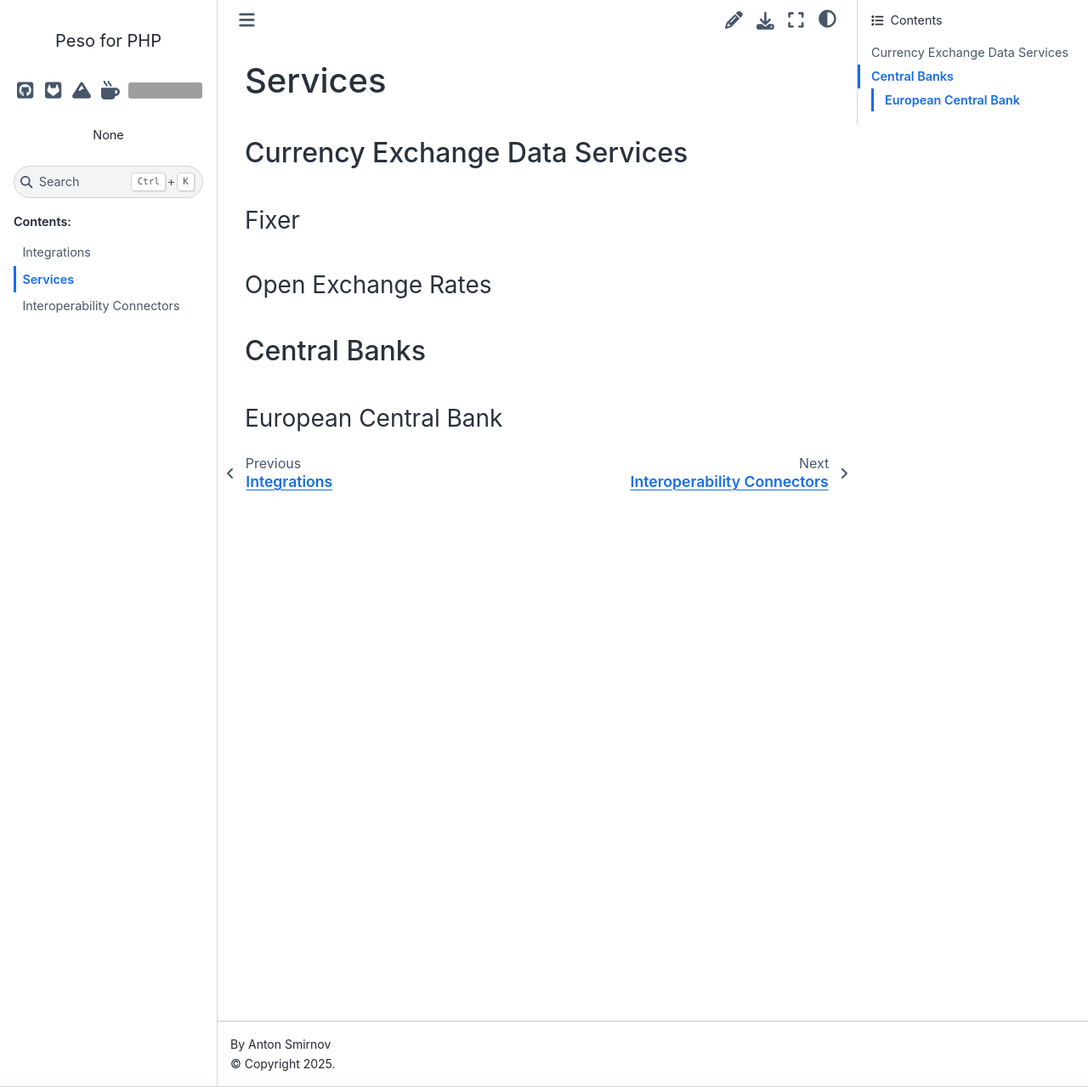
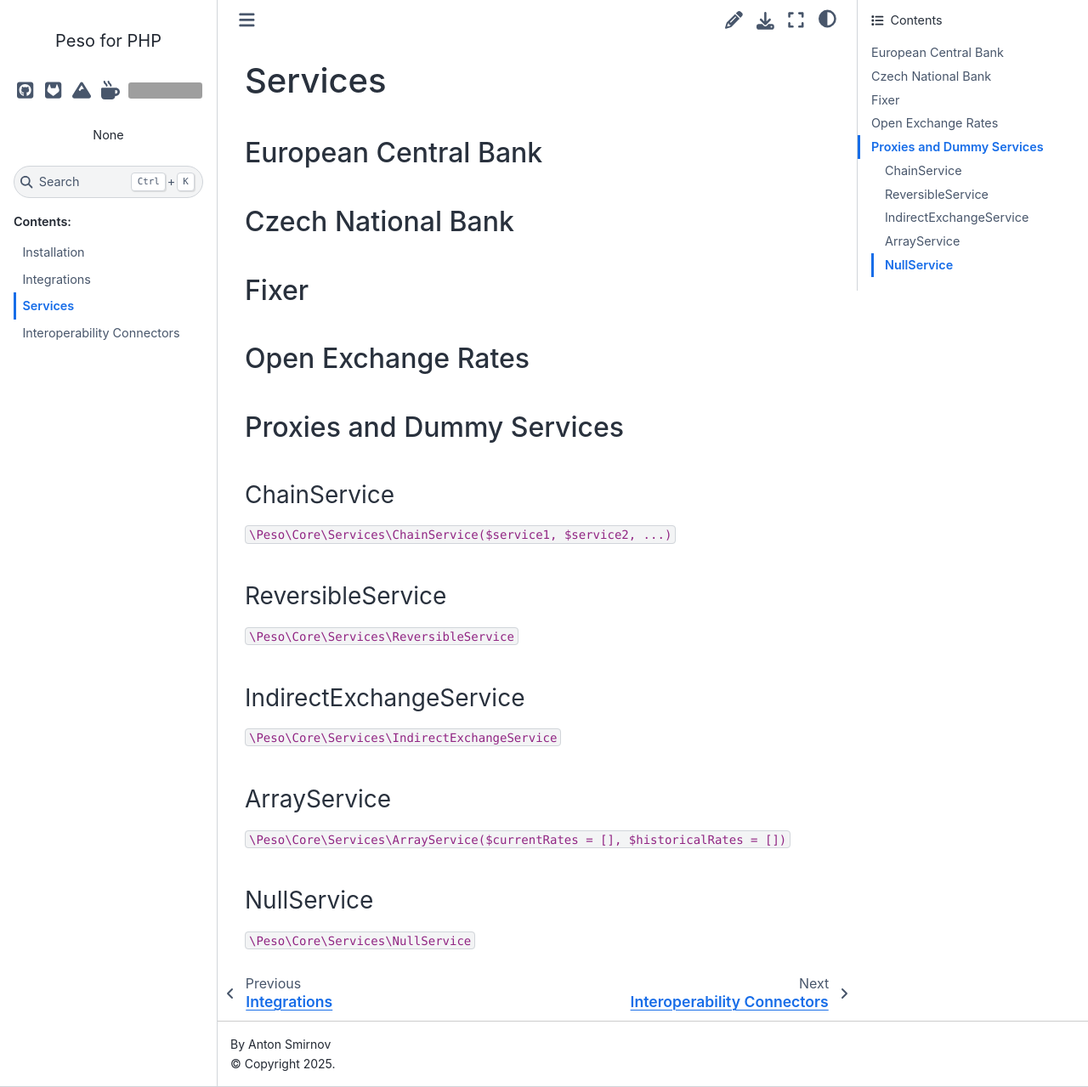
Before and after one commit to phpeso/doc, a Sphinx documentation site: the page built from source/services.rst, in a window 1280 px wide and 1279 px high. Shown: the whole window at 85% size. Built offline with Sphinx 7.4.7 and the Sphinx Book theme 1.1.4, drawn with Linux system fonts in a browser that asks for light colours; grey boxes are pictures that could not be loaded.

Commit message:
Installation

```diff
--- a/source/index.rst
+++ b/source/index.rst
@@ -8,6 +8,7 @@
    :maxdepth: 2
    :caption: Contents:
 
+   install
    integrations
    services
    interop
--- a/source/integrations.rst
+++ b/source/integrations.rst
@@ -1,8 +1,12 @@
 Integrations
 ############
+
+.. _peso_peso:
 
 Peso Frontend
 =============
 
+.. _peso_moneyphp:
+
 Money for PHP
 =============
--- a/source/services.rst
+++ b/source/services.rst
@@ -1,17 +1,50 @@
 Services
 ########
 
-Currency Exchange Data Services
-===============================
+.. _ecb_service:
+
+European Central Bank
+=====================
+
+.. _cnb_service:
+
+Czech National Bank
+===================
+
+.. _fixer_service:
 
 Fixer
------
+=====
+
+.. _openexchangerates_service:
 
 Open Exchange Rates
--------------------
+===================
 
-Central Banks
-=============
+Proxies and Dummy Services
+==========================
 
-European Central Bank
----------------------
+ChainService
+------------
+
+``\Peso\Core\Services\ChainService($service1, $service2, ...)``
+
+ReversibleService
+-----------------
+
+``\Peso\Core\Services\ReversibleService``
+
+IndirectExchangeService
+-----------------------
+
+``\Peso\Core\Services\IndirectExchangeService``
+
+ArrayService
+------------
+
+``\Peso\Core\Services\ArrayService($currentRates = [], $historicalRates = [])``
+
+NullService
+-----------
+
+``\Peso\Core\Services\NullService``
```
Also changed, not shown: source/install.rst (added, +42 -0 lines).
